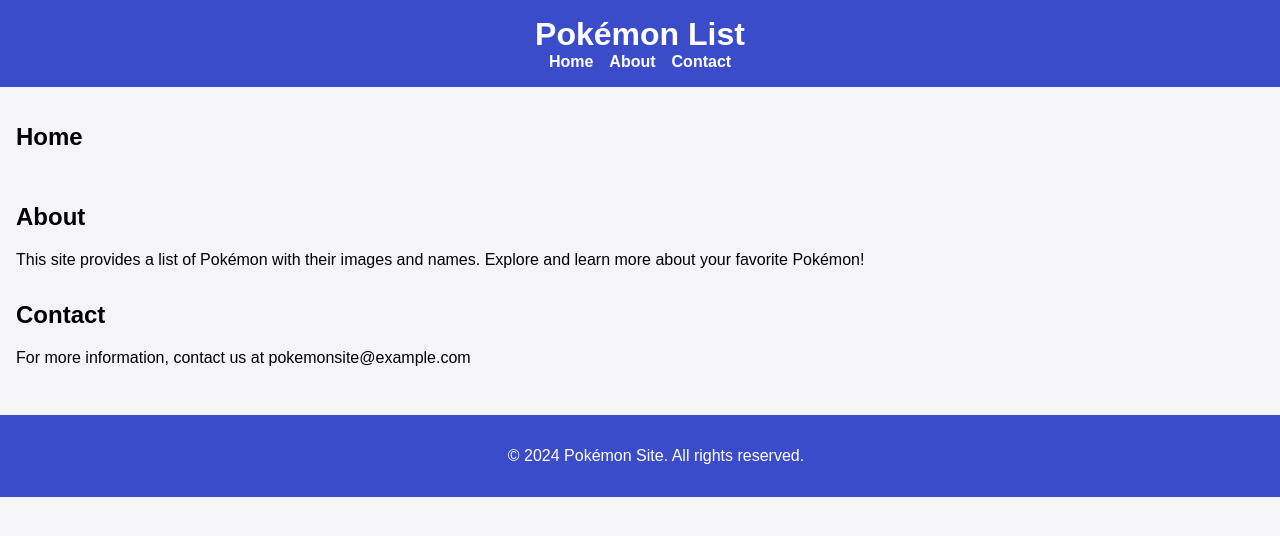
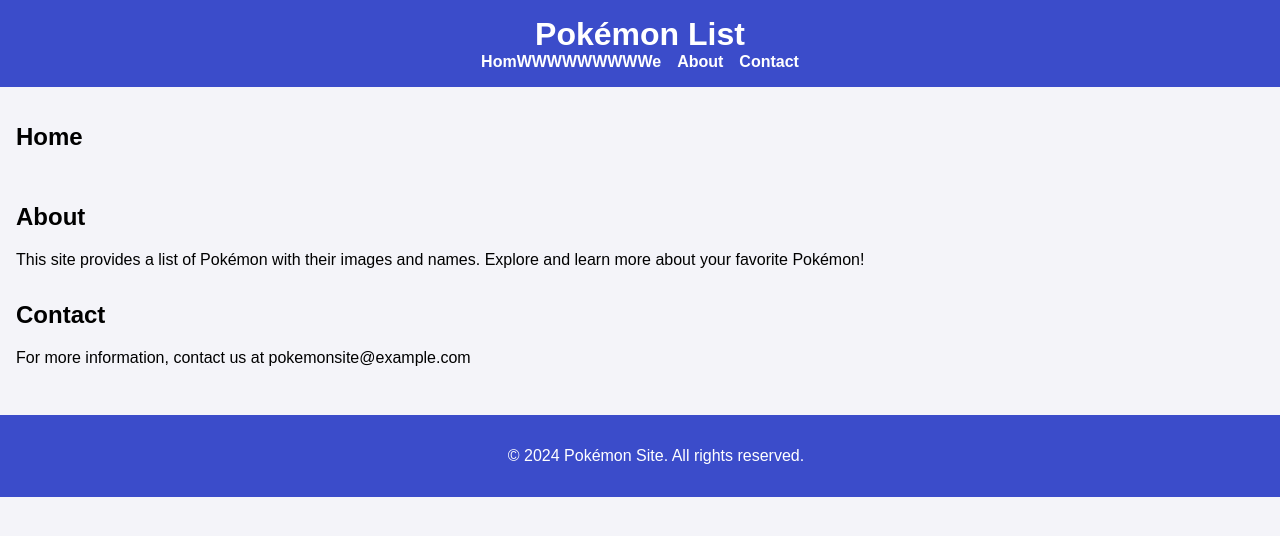
Before and after one commit to condao13/PokeList2, a plain HTML site: page index.html in a window 1280 px wide. Shown: the top 536 px of the page. Drawn offline with Linux system fonts and the light colour scheme; no server answers.

Commit message:
Update index.html

```diff
--- a/index.html
+++ b/index.html
@@ -12,7 +12,7 @@
         <h1>Pokémon List</h1>
         <nav>
             <ul>
-                <li><a href="#home">Home</a></li>
+                <li><a href="#home">HomWWWWWWWWWe</a></li>
                 <li><a href="#about">About</a></li>
                 <li><a href="#contact">Contact</a></li>
             </ul>
```
